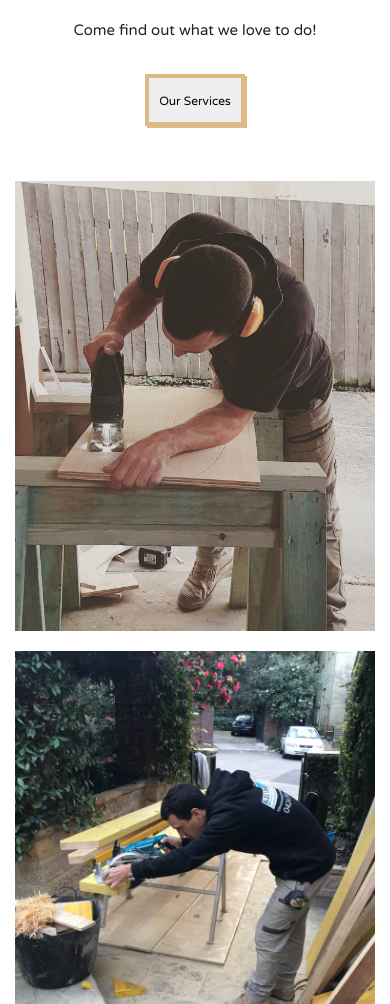
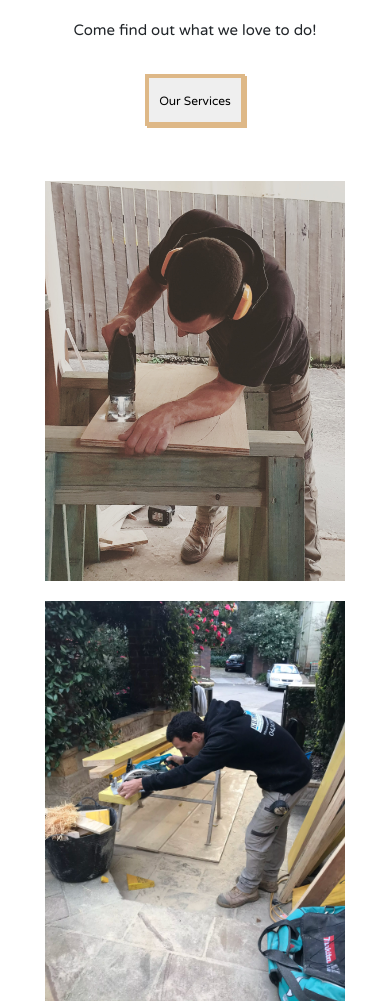
Before and after one commit to kiwi-bunge/cygnus-augustobunge, a website: page index.html in a window 390 px wide. Shown: the part 775-1779 px from the top of the page. Drawn offline with nearby package versions, Linux system fonts and the light colour scheme; files that its build step writes are made by us from their sources.

Commit message:
trying new media queries on img for iOs responsive

```diff
--- a/scss/_media-queries.scss
+++ b/scss/_media-queries.scss
@@ -70,13 +70,13 @@
     }
 
     .what-we-do-examples {
-        display: flex;
-        flex-direction: column;
+        display: block;
+        text-align: center;
         padding-top: 15px;
 
         img {
-            width: auto;
-            height: auto;
+            width: 300px;
+            height: 400px;
             margin: 10px;
         }
     }
```
